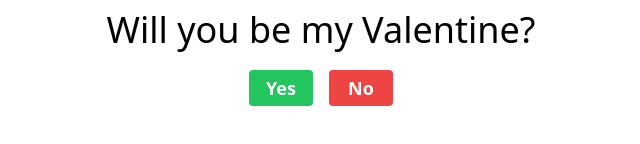
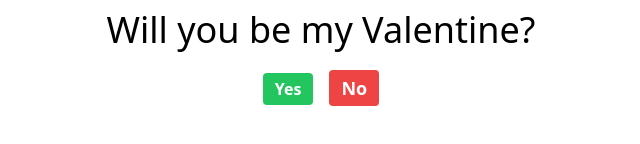
Before and after one commit to Atom-cell/Valentines-card, a React (Vite) app: page / in a window 1280 px wide. Shown: the part 464-608 px from the top of the page, without its empty margins (319-959 px from the left). Built offline with nearby package versions, Linux system fonts and the light colour scheme.

Commit message:
added no phrases

```diff
--- a/src/App.tsx
+++ b/src/App.tsx
@@ -1,7 +1,7 @@
 import { useState } from "react";
 function App() {
   const [noString, setNoString] = useState<string>("No");
-  const [size, setSize] = useState<string>("lg");
+  const [size, setSize] = useState<string>("3rem");
   const [yes, setYes] = useState<boolean>(false);
 
   const increaseSize = (): void => {
@@ -12,6 +12,30 @@ function App() {
     } else if (size === "3xl") {
       setSize("4xl");
     }
+  };
+
+  const getNoButtonText = () => {
+    const phrases = [
+      "Are you sure?",
+      "Really sure?",
+      "Think again!",
+      "Last chance!",
+      "Surely not?",
+      "You might regret this!",
+      "Give it another thought!",
+      "Are you absolutely certain?",
+      "This could be a mistake!",
+      "Have a heart!",
+      "Don't be so cold!",
+      "Change of heart?",
+      "Wouldn't you reconsider?",
+      "Is that your final answer?",
+      "You're breaking my heart ;(",
+      "If you say no, I'll be very sad",
+      "I'll be very very sad",
+      "I'll be very very very sad",
+      "I'll be very very very very sad",
+    ];
   };
 
   return (
@@ -39,16 +63,16 @@ function App() {
           <button
             type="button"
             onClick={() => setYes(true)}
-            className={`bg-green-500 py-1 w-16 text-white text-${size} font-bold rounded hover:bg-green-600`}
+            className={`bg-green-500 py-1 px-3 text-white text-[${size}] font-bold rounded hover:bg-green-600`}
           >
             Yes
           </button>
           <button
             type="button"
-            className="bg-red-500 py-1 w-16 text-white text-lg font-bold rounded hover:bg-red-600"
+            className="bg-red-500 py-1 px-3 text-white text-lg font-bold rounded hover:bg-red-600"
             onClick={() => increaseSize()}
           >
-            No
+            {noString}
           </button>
         </div>
       )}
```
